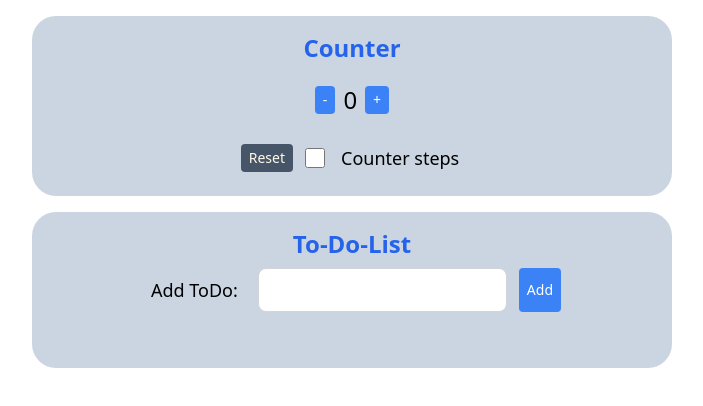
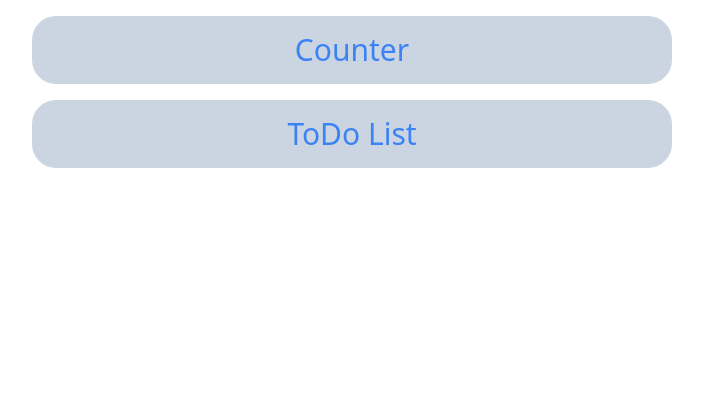
Before and after one commit to fabiankargl/React-App, a React (Create React App) app: page / in a window 1280 px wide. Shown: the top 406 px of the page, without its empty margins (288-991 px from the left). Built offline with nearby package versions, Linux system fonts and the light colour scheme.

Commit message:
added wrapper to display in app and added modal and logic to show components

```diff
--- a/src/App.jsx
+++ b/src/App.jsx
@@ -1,11 +1,10 @@
-import Counter from "./components/Counter";
-import ToDoList from "./components/ToDoList";
+import { Wrapper } from "./components/UI/Wrapper";
 
 function App() {
   return (
     <>
-      <Counter />
-      <ToDoList />
+      <Wrapper label={"Counter"} />
+      <Wrapper label={"ToDo List"} />
     </>
   );
 }
--- /dev/null
+++ b/src/components/Modal.jsx
@@ -0,0 +1,28 @@
+import React, { useRef, useEffect } from "react";
+
+export const Modal = ({ isOpen, onClose, children }) => {
+  const dialogRef = useRef(null);
+
+  useEffect(() => {
+    if (isOpen) {
+      dialogRef.current.showModal();
+    } else {
+      dialogRef.current.close();
+    }
+  }, [isOpen]);
+
+  return (
+    <dialog
+      ref={dialogRef}
+      className="bg-white p-6 rounded-xl shadow-2xl w-3/4  mx-auto relative transition-transform transform-gpu"
+    >
+      <button
+        onClick={onClose}
+        className="absolute top-4 right-4 text-red-500 hover:text-red-600 font-semibold transition-colors duration-200"
+      >
+        Close
+      </button>
+      <div className="flex flex-col items-center space-y-4">{children}</div>
+    </dialog>
+  );
+};
--- /dev/null
+++ b/src/components/UI/Wrapper.jsx
@@ -0,0 +1,30 @@
+import  { useState } from 'react';
+import { Container } from "./Container";
+import { Modal } from '../Modal';
+import Counter from '../Counter';
+import ToDoList from '../ToDoList'
+const componentMap = {
+  'Counter': <Counter />,
+  'ToDo List': <ToDoList />,
+};
+
+export const Wrapper = ({ label }) => {
+  const [isModalOpen, setIsModalOpen] = useState(false);
+
+  const openModal = () => setIsModalOpen(true);
+  const closeModal = () => setIsModalOpen(false);
+
+  return (
+    <Container>
+      <button
+        onClick={openModal}
+        className="bg-none border-none text-3xl text-blue-500 cursor-pointer p-0 hover:text-yellow-100"
+      >
+        {label}
+      </button>
+      <Modal isOpen={isModalOpen} onClose={closeModal}>
+        {componentMap[label]}
+      </Modal>
+    </Container>
+  );
+};
```
